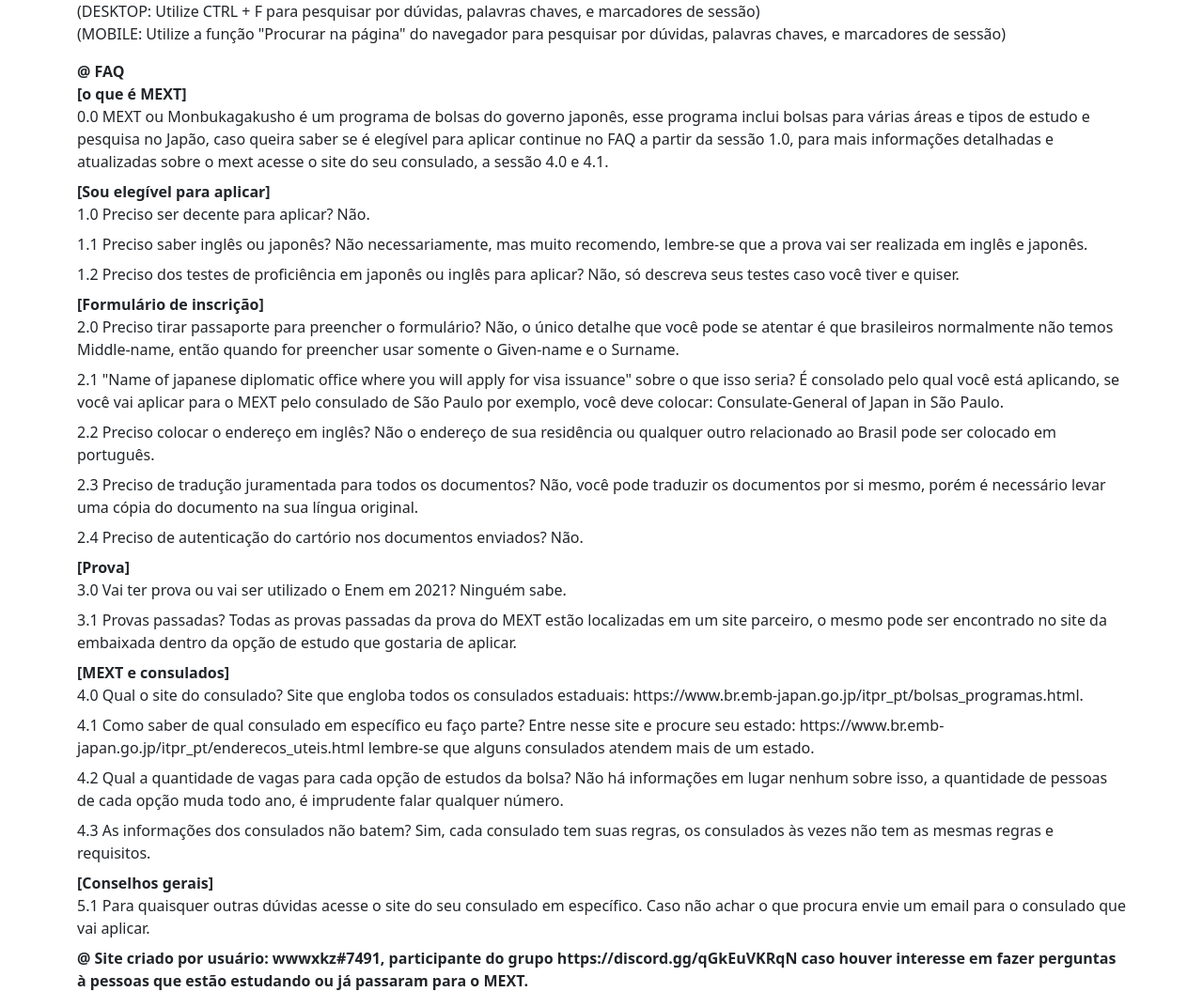
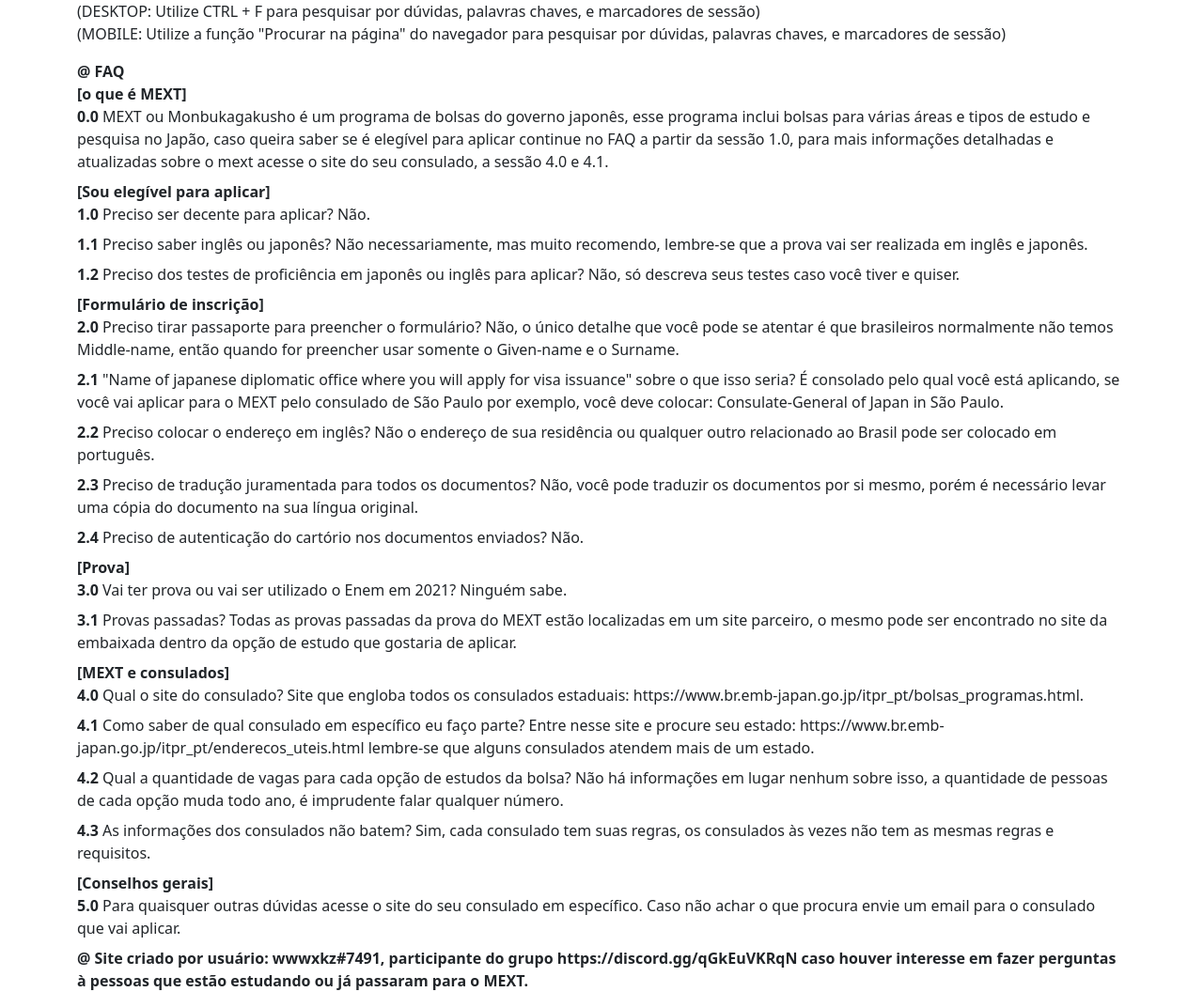
Before and after one commit to wwwxkz/WorldGateway, a plain HTML site: page index.html in a window 1280 px wide. Shown: the whole page at 94% size. Drawn offline with nearby package versions, Linux system fonts and the light colour scheme.

Commit message:
Update index.html

```diff
--- a/index.html
+++ b/index.html
@@ -13,48 +13,48 @@
 
 <dt>[o que é MEXT]</dt>
 
-<dd>0.0 MEXT ou Monbukagakusho é um programa de bolsas do governo japonês, esse programa inclui bolsas para várias áreas e tipos de estudo e pesquisa no Japão, caso queira saber se é elegível para aplicar continue no FAQ a partir da sessão 1.0, para mais informações detalhadas e atualizadas sobre o mext acesse o site do seu consulado, a sessão 4.0 e 4.1.</dd>
+<dd><b>0.0</b> MEXT ou Monbukagakusho é um programa de bolsas do governo japonês, esse programa inclui bolsas para várias áreas e tipos de estudo e pesquisa no Japão, caso queira saber se é elegível para aplicar continue no FAQ a partir da sessão 1.0, para mais informações detalhadas e atualizadas sobre o mext acesse o site do seu consulado, a sessão 4.0 e 4.1.</dd>
 
 <dt>[Sou elegível para aplicar]</dt>
 
-<dd>1.0 Preciso ser decente para aplicar? Não.</dd>
+<dd><b>1.0</b> Preciso ser decente para aplicar? Não.</dd>
 
-<dd>1.1 Preciso saber inglês ou japonês? Não necessariamente, mas muito recomendo, lembre-se que a prova vai ser realizada em inglês e japonês.</dd>
+<dd><b>1.1</b> Preciso saber inglês ou japonês? Não necessariamente, mas muito recomendo, lembre-se que a prova vai ser realizada em inglês e japonês.</dd>
 
-<dd>1.2 Preciso dos testes de proficiência em japonês ou inglês para aplicar? Não, só descreva seus testes caso você tiver e quiser.</dd>
+<dd><b>1.2</b> Preciso dos testes de proficiência em japonês ou inglês para aplicar? Não, só descreva seus testes caso você tiver e quiser.</dd>
 
 <dt>[Formulário de inscrição]</dt>
 
-<dd>2.0 Preciso tirar passaporte para preencher o formulário? Não, o único detalhe que você pode se atentar é que brasileiros normalmente não temos Middle-name, então quando for preencher usar somente o Given-name e o Surname.</dd>
+<dd><b>2.0</b> Preciso tirar passaporte para preencher o formulário? Não, o único detalhe que você pode se atentar é que brasileiros normalmente não temos Middle-name, então quando for preencher usar somente o Given-name e o Surname.</dd>
 
-<dd>2.1 "Name of japanese diplomatic office where you will apply for visa issuance" sobre o que isso seria? É consolado pelo qual você está aplicando, se você vai aplicar para o MEXT pelo consulado de São Paulo por exemplo, você deve colocar: Consulate-General of Japan in São Paulo.</dd>
+<dd><b>2.1</b> "Name of japanese diplomatic office where you will apply for visa issuance" sobre o que isso seria? É consolado pelo qual você está aplicando, se você vai aplicar para o MEXT pelo consulado de São Paulo por exemplo, você deve colocar: Consulate-General of Japan in São Paulo.</dd>
 
-<dd>2.2 Preciso colocar o endereço em inglês? Não o endereço de sua residência ou qualquer outro relacionado ao Brasil pode ser colocado em português.</dd>
+<dd><b>2.2</b> Preciso colocar o endereço em inglês? Não o endereço de sua residência ou qualquer outro relacionado ao Brasil pode ser colocado em português.</dd>
 
-<dd>2.3 Preciso de tradução juramentada para todos os documentos? Não, você pode traduzir os documentos por si mesmo, porém é necessário levar uma cópia do documento na sua língua original.</dd>
+<dd><b>2.3</b> Preciso de tradução juramentada para todos os documentos? Não, você pode traduzir os documentos por si mesmo, porém é necessário levar uma cópia do documento na sua língua original.</dd>
 
-<dd>2.4 Preciso de autenticação do cartório nos documentos enviados? Não.</dd>
+<dd><b>2.4</b> Preciso de autenticação do cartório nos documentos enviados? Não.</dd>
 
 <dt>[Prova]</dt>
 
-<dd>3.0 Vai ter prova ou vai ser utilizado o Enem em 2021? Ninguém sabe.</dd>
+<dd><b>3.0</b> Vai ter prova ou vai ser utilizado o Enem em 2021? Ninguém sabe.</dd>
 
-<dd>3.1 Provas passadas? Todas as provas passadas da prova do MEXT estão localizadas em um site parceiro, o mesmo pode ser encontrado no site da embaixada dentro da opção de estudo que gostaria de aplicar.</dd>
+<dd><b>3.1</b> Provas passadas? Todas as provas passadas da prova do MEXT estão localizadas em um site parceiro, o mesmo pode ser encontrado no site da embaixada dentro da opção de estudo que gostaria de aplicar.</dd>
 
 <dt>[MEXT e consulados]</dt>
 
-<dd>4.0 Qual o site do consulado? Site que engloba todos os consulados estaduais: https://www.br.emb-japan.go.jp/itpr_pt/bolsas_programas.html.</dd>
+<dd><b>4.0</b> Qual o site do consulado? Site que engloba todos os consulados estaduais: https://www.br.emb-japan.go.jp/itpr_pt/bolsas_programas.html.</dd>
 
-<dd>4.1 Como saber de qual consulado em específico eu faço parte? Entre nesse site e procure seu estado: https://www.br.emb-japan.go.jp/itpr_pt/enderecos_uteis.html lembre-se que alguns consulados atendem mais de um estado.</dd>
+<dd><b>4.1</b> Como saber de qual consulado em específico eu faço parte? Entre nesse site e procure seu estado: https://www.br.emb-japan.go.jp/itpr_pt/enderecos_uteis.html lembre-se que alguns consulados atendem mais de um estado.</dd>
 
-<dd>4.2 Qual a quantidade de vagas para cada opção de estudos da bolsa? Não há informações em lugar nenhum sobre isso, a quantidade de pessoas de cada opção muda todo ano, é imprudente falar qualquer número. </dd>
+<dd><b>4.2</b> Qual a quantidade de vagas para cada opção de estudos da bolsa? Não há informações em lugar nenhum sobre isso, a quantidade de pessoas de cada opção muda todo ano, é imprudente falar qualquer número. </dd>
 
-<dd>4.3 As informações dos consulados não batem? Sim, cada consulado tem suas regras, os consulados às vezes não tem as mesmas regras e requisitos.</dd>
+<dd><b>4.3</b> As informações dos consulados não batem? Sim, cada consulado tem suas regras, os consulados às vezes não tem as mesmas regras e requisitos.</dd>
 
 
 <dt>[Conselhos gerais]</dt>
 
-<dd>5.1 Para quaisquer outras dúvidas acesse o site do seu consulado em específico. Caso não achar o que procura envie um email para o consulado que vai aplicar.</dd>
+<dd><b>5.0</b> Para quaisquer outras dúvidas acesse o site do seu consulado em específico. Caso não achar o que procura envie um email para o consulado que vai aplicar.</dd>
 
 
 <dt><b>@ Site criado por usuário: wwwxkz#7491, participante do grupo
```
